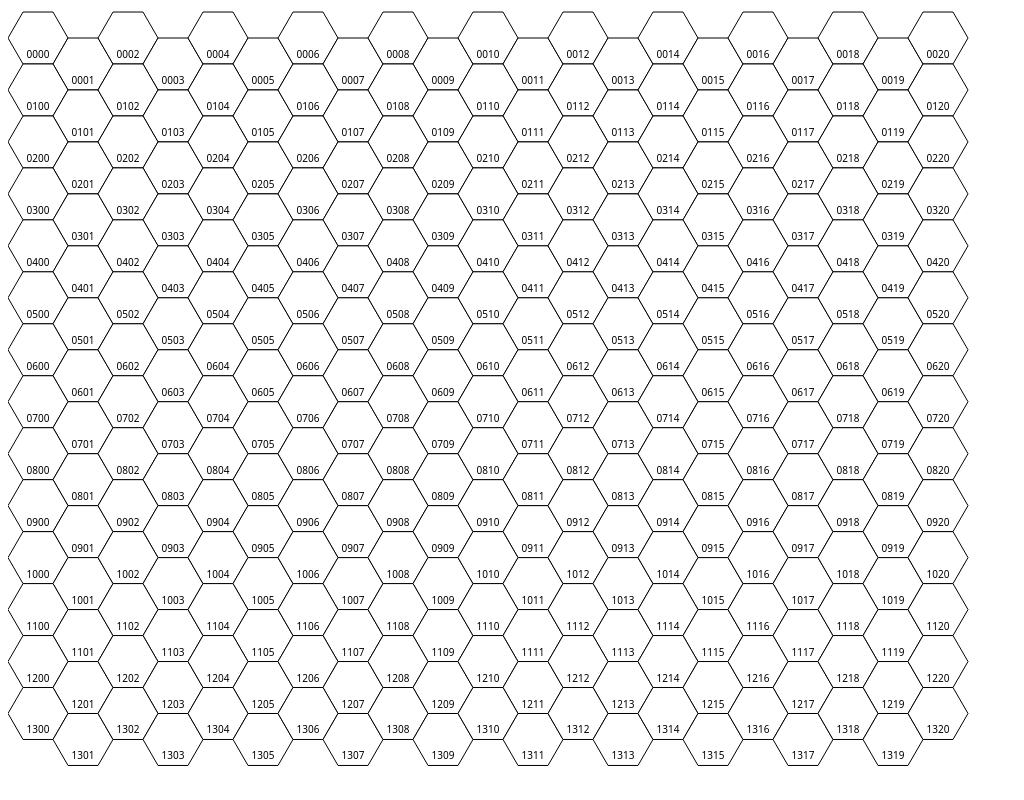
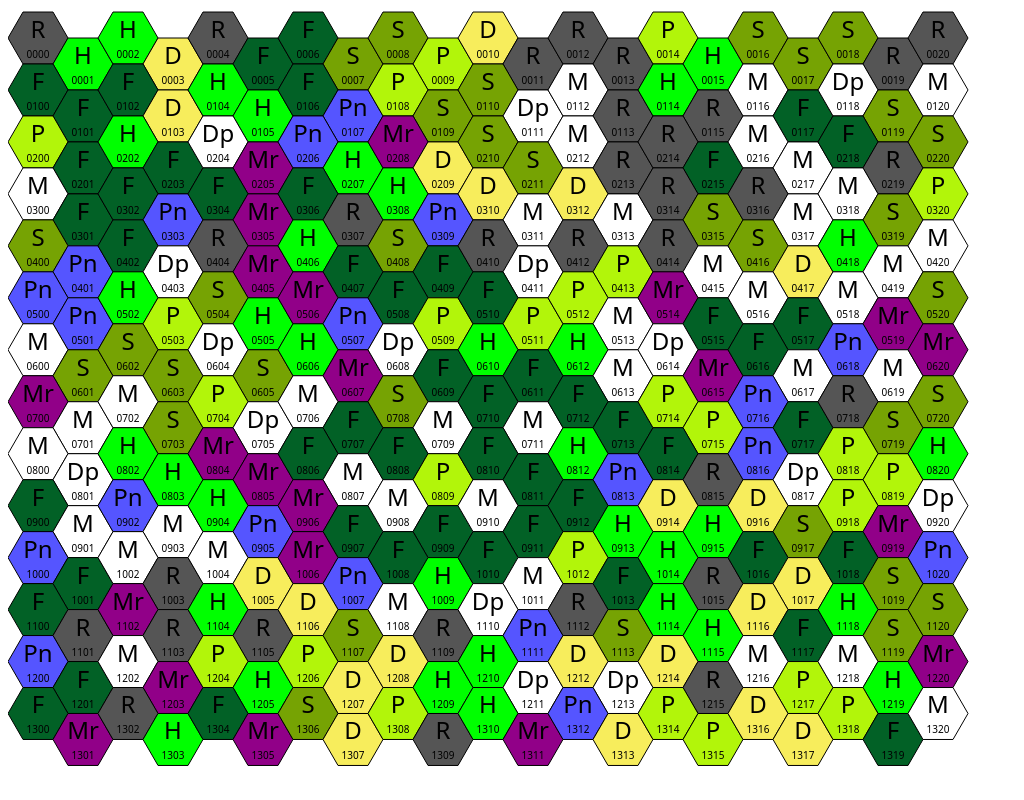
Before and after one commit to viktor-akusov/HexMasterJS, a plain HTML site: page index.html in a window 1280 px wide. Shown: the whole page, without its empty margins (0-1024 px from the left). Drawn offline with Linux system fonts and the light colour scheme.

Commit message:
Added hex generation

```diff
--- /dev/null
+++ b/hexes.js
@@ -0,0 +1,151 @@
+const hexes = {
+    0: {
+        name: "Plains",
+        symbol: "P",
+        color: "#b2f50a",
+        tiles: [11, 1, 1, 1, 1, 1, 1, 1, 1, 1]
+    },
+    1: {
+        name: "Scrub",
+        symbol: "S",
+        color: "#76a303",
+        tiles: [3, 8, 2, 1, 1, 1, 1, 1, 1, 1]
+    },
+    2: {
+        name: "Forest",
+        symbol: "F",
+        color: "#026126",
+        tiles: [1, 3, 10, 1, 0, 1, 1, 1, 1, 1]
+    },
+    3: {
+        name: "Roughs",
+        symbol: "R",
+        color: "#555555",
+        tiles: [2, 2, 1, 3, 2, 5, 2, 1, 1, 1]
+    },
+    4: {
+        name: "Desert",
+        symbol: "D",
+        color: "#f7ed5c",
+        tiles: [3, 2, 0, 3, 6, 1, 2, 1, 1, 1]
+    },
+    5: {
+        name: "Hills",
+        symbol: "H",
+        color: "#00ff00",
+        tiles: [1, 2, 2, 2, 1, 6, 2, 1, 2, 1]
+    },
+    6: {
+        name: "Mountains",
+        symbol: "M",
+        color: "#ffffff",
+        tiles: [1, 1, 1, 2, 1, 4, 8, 0, 1, 1]
+    },
+    7: {
+        name: "Marsh",
+        symbol: "Mr",
+        color: "#910088",
+        tiles: [2, 2, 2, 1, 0, 1, 0, 7, 4, 1]
+    },
+    8: {
+        name: "Pond",
+        symbol: "Pn",
+        color: "#5555ff",
+        tiles: [0, 0, 0, 0, 0, 0, 0, 0, 0, 0]
+    },
+    9: {
+        name: "Depression",
+        symbol: "Dp",
+        tiles: [0, 0, 0, 0, 0, 0, 0, 0, 0, 0]
+    },
+}
+
+const calcHex = (grid, firstIndex, secondIndex) => {
+    let hexA;
+    try {
+    hexA = grid[
+        (firstIndex - 1).toLocaleString('ru', {minimumIntegerDigits:2})
+    ][(secondIndex).toLocaleString('ru', {minimumIntegerDigits:2})];
+    } catch {
+        hexA = null;
+    }
+
+    let hexB;
+    try {
+    hexB = grid[
+        (firstIndex + 1).toLocaleString('ru', {minimumIntegerDigits:2})
+    ][(secondIndex).toLocaleString('ru', {minimumIntegerDigits:2})];
+    } catch {
+        hexB = null;
+    }
+
+    let hexC;
+    try {
+    hexA = grid[
+        (firstIndex).toLocaleString('ru', {minimumIntegerDigits:2})
+    ][(secondIndex + 1).toLocaleString('ru', {minimumIntegerDigits:2})];
+    } catch {
+        hexC = null;
+    }
+
+    let hexD;
+    try {
+    hexA = grid[
+        (firstIndex).toLocaleString('ru', {minimumIntegerDigits:2})
+    ][(secondIndex - 1).toLocaleString('ru', {minimumIntegerDigits:2})];
+    } catch {
+        hexD = null;
+    }
+
+    let hexE;
+    try {
+    hexE = grid[
+        (firstIndex - 1).toLocaleString('ru', {minimumIntegerDigits:2})
+    ][(secondIndex - 1).toLocaleString('ru', {minimumIntegerDigits:2})];
+    } catch {
+        hexE = null;
+    }
+
+    let hexF;
+    try {
+    hexA = grid[
+        (firstIndex - 1).toLocaleString('ru', {minimumIntegerDigits:2})
+    ][(secondIndex + 1).toLocaleString('ru', {minimumIntegerDigits:2})];
+    } catch {
+        hexF = null;
+    }
+
+    let resultTiles = [0, 0, 0, 0, 0, 0, 0, 0, 0, 0];
+    resultTiles = resultTiles.map(function (num, idx) {
+        return num +
+            hexA ? hexes[hexA]['tiles'][idx] : 0 +
+            hexB ? hexes[hexB]['tiles'][idx] : 0 +
+            hexC ? hexes[hexC]['tiles'][idx] : 0 +
+            hexD ? hexes[hexD]['tiles'][idx] : 0 +
+            hexE ? hexes[hexE]['tiles'][idx] : 0 +
+            hexF ? hexes[hexF]['tiles'][idx] : 0;
+      });
+    let tilesHeap = []
+    for (let i = 0; i < 10; i++) {
+        for (let j = 0; j < resultTiles[i]; j++) {
+            tilesHeap.push(i);
+        }
+    }
+    console.log(resultTiles);
+    return tilesHeap.length > 0 ? tilesHeap[Math.floor(Math.random() * tilesHeap.length)] : Math.floor(Math.random() * 10);
+}
+
+const createHexGrid = (width, height) => {
+    let hexGrid = {}
+    for (let i = 0; i < height; i++) {
+        let firstIndex = i.toLocaleString('ru', {minimumIntegerDigits:2});
+        hexGrid[firstIndex] = {};
+        for (let j = 0; j < width; j++) {
+            let secondIndex = j.toLocaleString('ru', {minimumIntegerDigits:2});
+            hexGrid[firstIndex][secondIndex] = null;
+        }
+    }
+    return hexGrid;
+}
+
+export {hexes, calcHex, createHexGrid};
--- a/index.html
+++ b/index.html
@@ -8,6 +8,6 @@
 </head>
 <body>
     <canvas id="canvas" width="1024" height="768"/>
-    <script src="main.js"></script>
+    <script src="main.js" type="module"></script>
 </body>
 </html>
--- a/main.js
+++ b/main.js
@@ -1,10 +1,12 @@
+import {hexes, calcHex, createHexGrid} from './hexes.js';
+
 const canvas = document.getElementById('canvas');
 const ctx = canvas.getContext('2d');
 
 const a = 2 * Math.PI / 6;
-const hexGrid = {};
+const hexGrid = createHexGrid(21, 14);
 
-function drawHex(x, y, r, text=null, color="white") {
+function drawHex(x, y, r, text=null, color="white", symbol=null) {
 
     ctx.beginPath();
     for (var i = 0; i < 6; i++) {
@@ -20,6 +22,12 @@ function drawHex(x, y, r, text=null, color="white") {
         ctx.font = '10px sans';
         ctx.fillText(text, x - ctx.measureText(text).width / 2, y + r / 1.5);
     }
+
+    ctx.fillStyle = "black";
+    if (symbol) {
+        ctx.font = '24px sans';
+        ctx.fillText(symbol, x - ctx.measureText(symbol).width / 2, y);
+    }
 }
 
 function drawHexGrid(width, height, radius) {
@@ -30,18 +38,20 @@ function drawHexGrid(width, height, radius) {
         let flag = 1;
         let innerX = x;
         let innerY = y;
-        firstIndex = i.toLocaleString('ru', {minimumIntegerDigits:2});
-        hexGrid[firstIndex] = {}
+        let firstIndex = i.toLocaleString('ru', {minimumIntegerDigits:2});
         for(let j = 0; j < width; j++){
-            secondIndex = j.toLocaleString('ru', {minimumIntegerDigits:2});
+            let secondIndex = j.toLocaleString('ru', {minimumIntegerDigits:2});
+            const hex = calcHex(hexGrid, firstIndex, secondIndex);
+            hexGrid[firstIndex][secondIndex] = hex;
             drawHex(
                 innerX,
                 innerY,
                 r,
                 i.toLocaleString('ru', {minimumIntegerDigits:2}) +
-                j.toLocaleString('ru', {minimumIntegerDigits:2})
+                j.toLocaleString('ru', {minimumIntegerDigits:2}),
+                'color' in hexes[hex] ? hexes[hex]['color'] : "white",
+                hexes[hex]['symbol']
             );
-            hexGrid[firstIndex][secondIndex] = 0;
             innerX = innerX + r + r * Math.cos(a);
             innerY = innerY + flag * r * Math.sin(a);
             flag = -flag;
```
